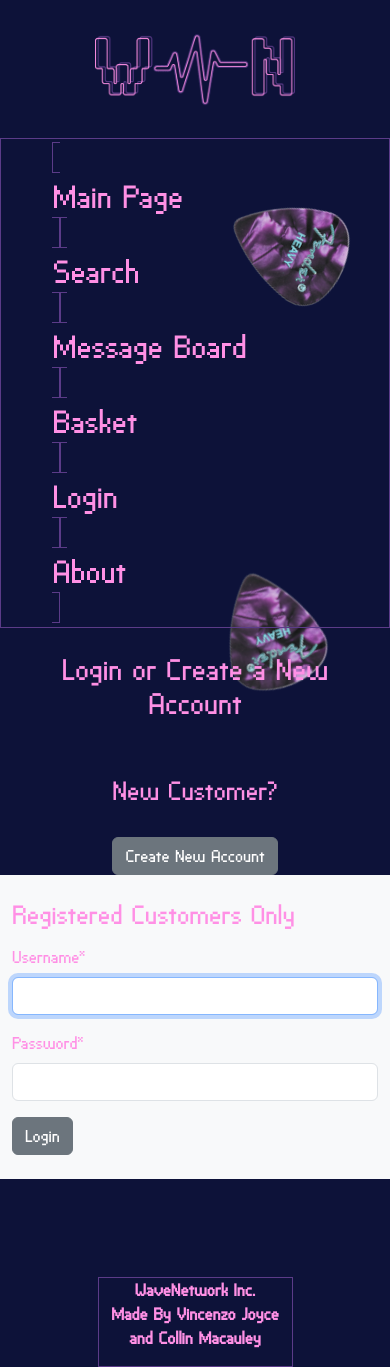
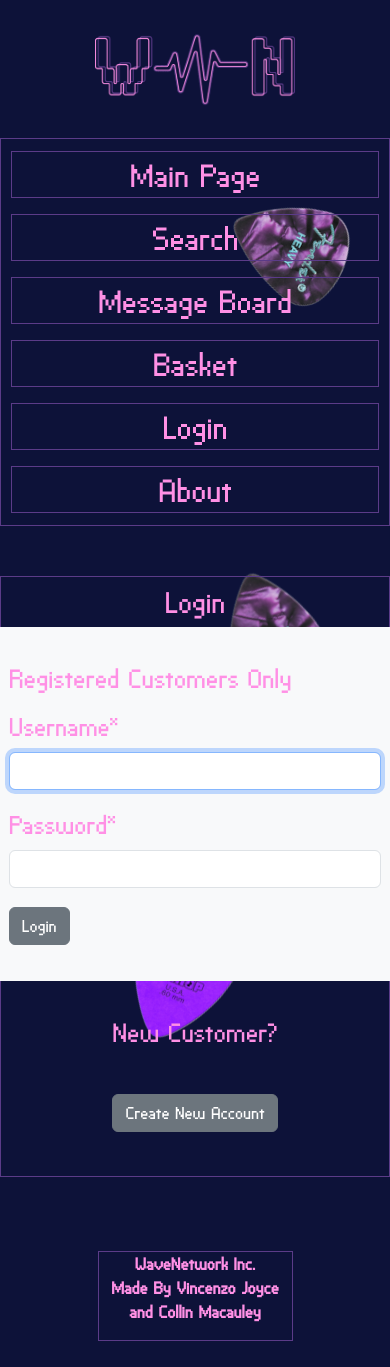
Before and after one commit to jkvince/django-instruments, a Django app: a page that uses accounts/templates/registration/login.html in a window 390 px wide. After the commit the page ends 1341 px from the top, so only its background shows below. Run offline with Django 4.2, Linux system fonts and the light colour scheme; some libraries are stand-ins or nearby versions.

Commit message:
fixed layouts, fixed mixins for post list and post detail, added create post page

```diff
--- a/accounts/templates/registration/login.html
+++ b/accounts/templates/registration/login.html
@@ -8,17 +8,10 @@
     Login - Perfect Cushion Store
 {% endblock %}
 {% block content %}
-    <div class="container">
-        <br>
-        <h1 class="my_title text-center">Login or Create a New Account</h1>
-        <br>
+    <div class="container create-form">
+        <h1 class="my_title text-center">Login</h1>
         <div class="row">
-            <div class="col-12 col-sm-12 col-md-12 col-lg-6 text-center my_custom_div">
-                <br>
-                <h2 class="my_title">New Customer?</h2>
-                <br>
-                <a href="{% url 'accounts:signup' %}" class="btn btn-secondary">Create New Account</a>
-            </div>
+
             <div class="col-12 col-sm-12 col-md-12 col-lg-6 bg-light">
                 <div>
                     <br>
@@ -32,6 +25,12 @@
                 </div>
 
             </div>
+            <div class="col-12 col-sm-12 col-md-12 col-lg-6 text-center my_custom_div">
+                <br>
+                <h2 class="my_title">New Customer?</h2>
+                <br>
+                <a href="{% url 'accounts:signup' %}" class="btn btn-secondary">Create New Account</a>
+            </div>
         </div>
         <br>
     </div>
--- a/accounts/templates/registration/signup.html
+++ b/accounts/templates/registration/signup.html
@@ -25,8 +25,11 @@
         <button type="submit" class="btn btn-secondary">
           Register Account
         </button>
+        <p>Already have an account?</p>
+        <a href="{% url 'accounts:login' %}">Login</a>
       </form>
     </div>
+
   </div>
   {% endif %}
 </div>
--- a/accounts/urls.py
+++ b/accounts/urls.py
@@ -1,5 +1,5 @@
 from django.urls import path
-from .views import SignUpView, ProfileEditView, ProfilePageView
+from .views import SignUpView, ProfileEditView, ProfilePageView, LoginView
 
 app_name = 'accounts'
 
@@ -7,4 +7,5 @@
     path('create/', SignUpView.as_view(), name='signup'),
     path('edit_profile/<int:pk>/', ProfileEditView.as_view(), name='edit_profile'),
     path('profile/<int:pk>/', ProfilePageView.as_view(), name='show_profile'),
+    path('login/', LoginView.as_view(), name='login')
 ]
--- a/accounts/views.py
+++ b/accounts/views.py
@@ -37,3 +37,7 @@
 class ProfilePageView(DetailView):
     model = Profile
     template_name = 'registration/user_profile.html'
+
+class LoginView(DetailView):
+    model = Profile
+    template_name = 'registration/login.html'
--- a/cart/templates/cart.html
+++ b/cart/templates/cart.html
@@ -7,12 +7,14 @@
     Cart - Perfect Cushion Store
 {% endblock %}
 {% block content %}
+
+<div class="post-list">
 {% if not cart_items %}
     <div>
         <div class="text-center">
             <br>
             <h1 class="text-center my_title">
-                Your shopping cart is empty
+                Your shopping cart is empty!
             </h1>
             <br>
             <p class="text-center">
@@ -146,4 +148,5 @@
     </div>
     <br>
 {% endif %}
+</div>
 {% endblock %}
--- a/messageboard/templates/post_detail.html
+++ b/messageboard/templates/post_detail.html
@@ -4,7 +4,7 @@
 {% block content %}
 <div class="post">
     <article class="post-entry">
-        <h1>{{ post.title }}</h1>
+        <h1><a href="{% url 'messageboard:post_list' %}">Go Back</a> - {{ post.title }}</h1>
         <p>{{ post.text | linebreaks }}</p>
 
         {% if post.author.pk == request.user.pk %}
--- a/messageboard/templates/post_list.html
+++ b/messageboard/templates/post_list.html
@@ -8,15 +8,15 @@
 <h1 class="wirebox" style="margin-top: 30px; text-align: center;">All Posts</h1>
 
 <div class="post">
+
     <article>
-
+        <h2><a href="">Create a New Post!</a></h2>
         {% for post in post_list %}
             <div class="post-entry">
                 <h2><a href="{{ post.get_absolute_url }}">{{ post.title }}</a> - {{ post.author }}</h2>
                 <p>{{ post.date }}</p>
             </div>
         {% endfor %}
-
     </article>
 </div>
 
--- a/messageboard/views.py
+++ b/messageboard/views.py
@@ -4,12 +4,12 @@
 from django.contrib.auth.mixins import LoginRequiredMixin, UserPassesTestMixin
 
 
-class PostListView(LoginRequiredMixin, ListView):
+class PostListView(ListView):
     model = Post
     template_name = 'post_list.html'
     context_object_name = "post_list"
 
-class PostDetailView(LoginRequiredMixin, DetailView):
+class PostDetailView(DetailView):
     model = Post
     template_name = 'post_detail.html'
 
@@ -33,7 +33,7 @@
         return obj.author == self.request.user
 
 
-class PostCreateView(CreateView):
+class PostCreateView(CreateView, LoginRequiredMixin):
     model = Post
     template_name = 'post_new.html'
     fields = ['title', 'author', 'text']
--- a/static/css/style.css
+++ b/static/css/style.css
@@ -125,7 +125,7 @@
 */
 
 .post article {
-    width: 50%;
+    width: 75%;
     margin: auto;
     margin-top: 50px;
     border: solid #5b3b88 1px;
@@ -147,7 +147,7 @@
 -------SMALL MODE-------
 */
 
-@media (max-width: 1000px) {
+@media (max-width: 1200px) {
 
     .logo {
         width: 200px;
@@ -158,19 +158,23 @@
     }
 
     nav ul {
-        display: block;
-        width: 90%;
+        display: flex;
+        flex-direction: column;
+        width: 100%;
         margin: auto;
-        padding-top: 4px;
-        padding-bottom: 4px;
+        padding-left: 10px;
+        padding-right: 10px;
         font-size: 125%;
     }
 
     nav ul a {
         text-decoration: none;
         border: solid #5b3b88 1px;
-        justify-content: center;
-        margin: auto;
+        text-align: center;
+        margin-top: 8px;
+        margin-bottom: 8px;
+        width: 100%;
+        padding: 0;
     }
     nav ul a:active {
         background-color: #5b3b88;
@@ -195,4 +199,9 @@
 
     }
 
+    .post article {
+        width: 100%;
+    }
+
+
 }
```
Also changed, not shown: search_app/templates/search.html (+10 -6 lines), db.sqlite3.
